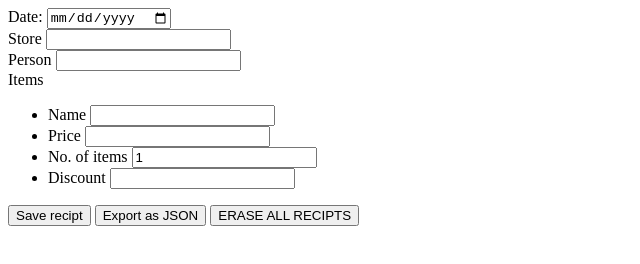
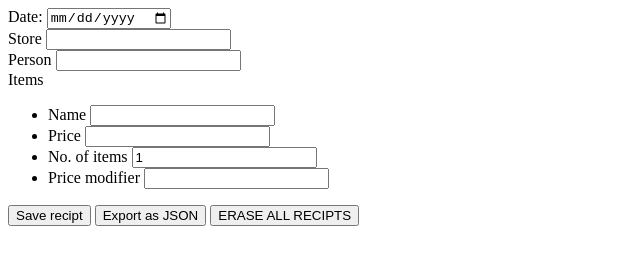
Before and after one commit to TimberToe/recipt-input, a plain HTML site: page index.html in a window 1280 px wide. Shown: the full height of the page, 0-640 px from the left. Drawn offline with nearby package versions, Linux system fonts and the light colour scheme.

Commit message:
Changed name of input field from Discount to Modifier
Modifier is more correct since it doesn't have to decrease the price

```diff
--- a/index.html
+++ b/index.html
@@ -207,7 +207,7 @@
 			<li>Name <input type="text" name="name" required></li>
 			<li>Price <input type="number" name="price" required></li>
 			<li>No. of items <input type="number" name="amount" required value="1"></li>
-			<li>Discount <input type="number" name="discount"></li>
+			<li>Price modifier <input type="number" name="modifier"></li>
 		</ul>
 	</item>
 </template>
```
